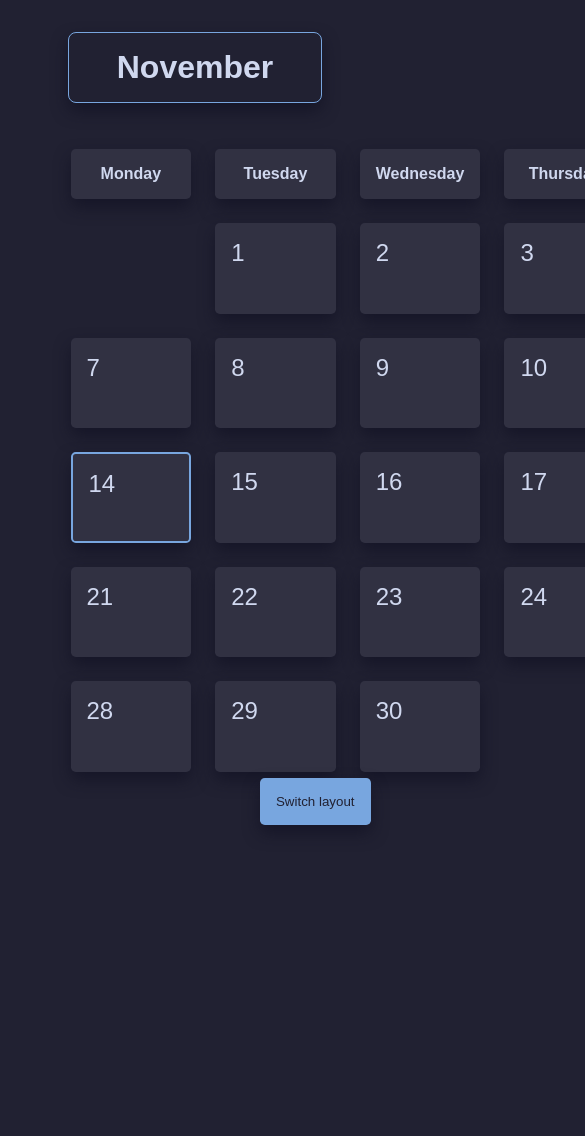
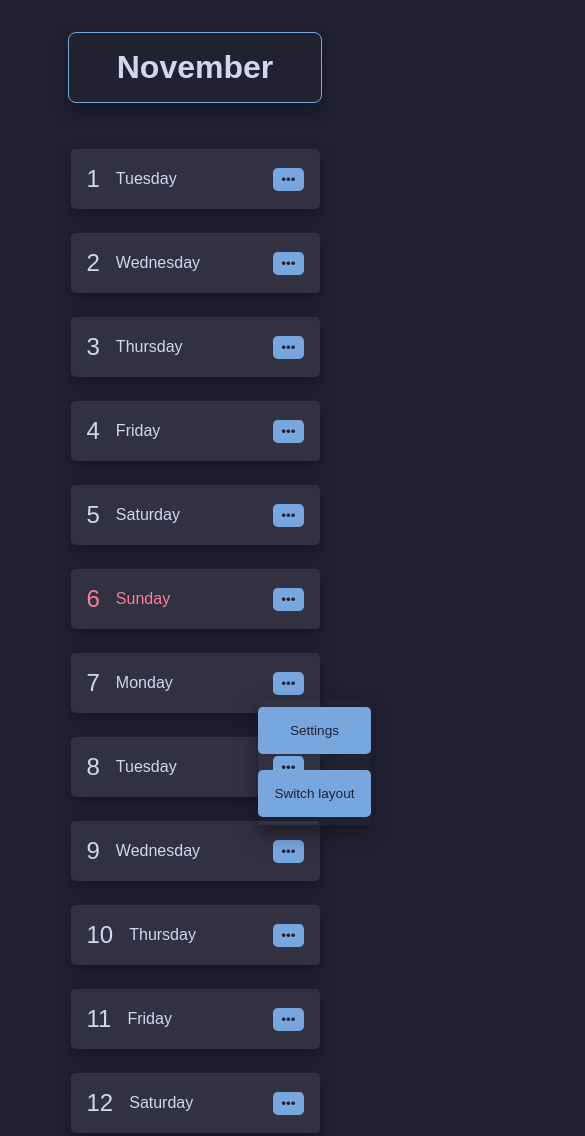
Before and after one commit to BurnyLlama/calendar, a plain HTML site: page index.html in a window 390 px wide. Shown: the top 1136 px of the page, 585 px wide, since content can reach past the window. Before the commit the page ends 844 px from the top, so only its background shows below. Drawn offline with Linux system fonts and the light colour scheme.

Commit message:
:woozy: (bad code, but needed for future)

```diff
--- a/css/calendar.css
+++ b/css/calendar.css
@@ -20,6 +20,26 @@ body {
     display: flex;
     flex-direction: column;
     align-items: center;
+}
+
+button {
+    font-size: .85rem;
+    padding: .25rem .5rem;
+    color: var(--bg);
+    background-color: var(--accent);
+    border: 0 none transparent;
+
+    border-radius: .3rem;
+    padding: 1rem;
+    border: 0 none transparent;
+    cursor: pointer;
+    color: var(--bg);
+    background-color: var(--accent);
+    transition: border-radius 0.3s;
+}
+
+button:hover {
+    border-radius: 1rem;
 }
 
 #month {
@@ -53,6 +73,7 @@ body {
 
 #calendar .calendar-day-name {
     display: none;
+    grid-area: name;
 }
 
 #calendar > *:nth-child(7n) {
@@ -67,32 +88,29 @@ body {
 .calendar-day {
     width: auto;
     aspect-ratio: 4 / 3;
-    cursor: pointer;
+
+    display: grid;
+    grid-template-areas: 'date btn '
+                         'info info';
+    grid-template-columns: max-content 1fr;
+    grid-template-rows: max-content 1fr;
+    /* place-items: end center; */
 }
 
 .calendar-day.today {
     border: 2px solid var(--accent);
 }
 
-.calendar-day.fullscreen {
-    width: 80vw;
-    height: 80vmin;
-    aspect-ratio: unset;
-    position: fixed;
-    top: 15vmin;
-    right: 10vw;
+.calendar-day-date {
+    font-size: 1.5rem;
+    grid-area: date;
 }
 
-.calendar-day-date {
-    font-size: 1.5rem;
-}
-
-.calendar-day.fullscreen .calendar-day-name {
-    font-size: 2rem;
-}
-
-.calendar-day.fullscreen .calendar-day-date {
-    font-size: 3rem;
+.calendar-day-fullscreen-toggle {
+    grid-area: btn;
+    padding: .25rem .5rem;
+    border: 0 none transparent;
+    margin: 0 0 auto auto;
 }
 
 #calendar.week-view {
@@ -105,6 +123,18 @@ body {
 
 #calendar.week-view > .calendar-day {
     aspect-ratio: unset;
+    grid-template-areas: 'date name info btn';
+    grid-template-columns: max-content max-content 1fr max-content;
+    grid-template-rows: 1fr;
+    place-items: center start;
+}
+
+#calendar.week-view .calendar-day-name {
+    margin: auto 1rem;
+}
+
+#calendar.week-view .calendar-day-fullscreen-toggle {
+    margin: auto 0 auto 1rem;
 }
 
 #calendar.week-view .calendar-day-name,
@@ -116,20 +146,43 @@ body {
     padding: 2rem 3rem;
 }
 
-#switch-layout-button {
+.calendar-day.fullscreen {
+    width: 80vw;
+    height: 80vmin;
+    aspect-ratio: unset;
+    position: fixed;
+    bottom: 15vmin;
+    right: 10vw;
+
+    grid-template-areas: 'date btn '
+                         'name name'
+                         'info info';
+    grid-template-columns: max-content 1fr;
+    grid-template-rows: max-content max-content 1fr;
+}
+
+.calendar-day-fullscreen-toggle.close {
+    background-color: var(--red);
+}
+
+.calendar-day.fullscreen .calendar-day-name {
+    font-size: 2rem;
+}
+
+.calendar-day.fullscreen .calendar-day-date {
+    font-size: 3rem;
+}
+
+#action-buttons {
     position: fixed;
     bottom: 5vmin;
     right: 5vmin;
-    border-radius: .3rem;
-    padding: 1rem;
-    border: 0 none transparent;
-    cursor: pointer;
-    color: var(--bg);
-    background-color: var(--accent);
     box-shadow: var(--shadow);
-    transition: border-radius 0.3s;
+
+    display: flex;
+    flex-direction: column;
 }
 
-#switch-layout-button:hover {
-    border-radius: 3rem;
+#action-buttons > * {
+    margin: .5rem 0;
 }
--- a/index.html
+++ b/index.html
@@ -11,6 +11,18 @@
 <body>
     <h1 id="month"></h1>
     <div id="calendar"></div>
-    <button id="switch-layout-button">Switch layout</button>
+    <div id="action-buttons">
+        <button id="settings-button">Settings</button>
+        <button id="switch-layout-button">Switch layout</button>
+    </div>
+    <div id="settings">
+        <h1>Settings</h1>
+        <h2>Colour</h2>
+        <label for="accent-color">Accent:</label>
+        <input type="color" name="accent-color" id="accent-color">
+
+        <label for="red-color">Red:</label>
+        <input type="color" name="red-color" id="red-color">
+    </div>
 </body>
 </html>
--- a/scripts/calendar.js
+++ b/scripts/calendar.js
@@ -11,11 +11,15 @@ function createCalendarDayElement(date, offset) {
     const day = document.createElement("div")
     const dayDate = document.createElement("p")
     const dayName = document.createElement("p")
+    const fullscreenToggleButton = document.createElement("button")
 
     // Add the correct classes.
     day.classList.add("calendar-day")
     dayDate.classList.add("calendar-day-date")
     dayName.classList.add("calendar-day-name")
+    fullscreenToggleButton.classList.add("calendar-day-fullscreen-toggle")
+
+    fullscreenToggleButton.textContent = "•••"
 
     // Set the day name from lang file.
     dayDate.textContent = date
@@ -28,11 +32,26 @@ function createCalendarDayElement(date, offset) {
     // Append day name and day date to the day element.
     day.appendChild(dayDate)
     day.appendChild(dayName)
+    day.appendChild(fullscreenToggleButton)
 
     // Fullscreen toggle on click.
-    day.addEventListener(
+    fullscreenToggleButton.addEventListener(
         "click",
-        () => day.classList.toggle("fullscreen")
+        () => {
+            // Reset previous fullscreen days.
+            document.querySelectorAll(".calendar-day.fullscreen")
+                .forEach(
+                    element => {
+                        if (element !== day)
+                            element.classList.remove("fullscreen")
+                    }
+                )
+
+            fullscreenToggleButton.classList.toggle("close")
+
+            // Set current day to fullscreen.
+            day.classList.toggle("fullscreen")
+        }
     )
 
     return day
--- a/scripts/main.js
+++ b/scripts/main.js
@@ -4,8 +4,14 @@ const calendarElement = document.querySelector("#calendar")
 
 createCalendarOnElement(calendarElement)
 
-document.querySelector("button")
+document.querySelector("#switch-layout-button")
     .addEventListener(
         "click",
-        () => calendarElement.classList.toggle("week-view")
+        () => {
+            calendarElement.classList.toggle("week-view")
+        }
     )
+
+// Set week view as default view on small screens.
+if (document.body.clientWidth < 700)
+    calendarElement.classList.toggle("week-view")
```
